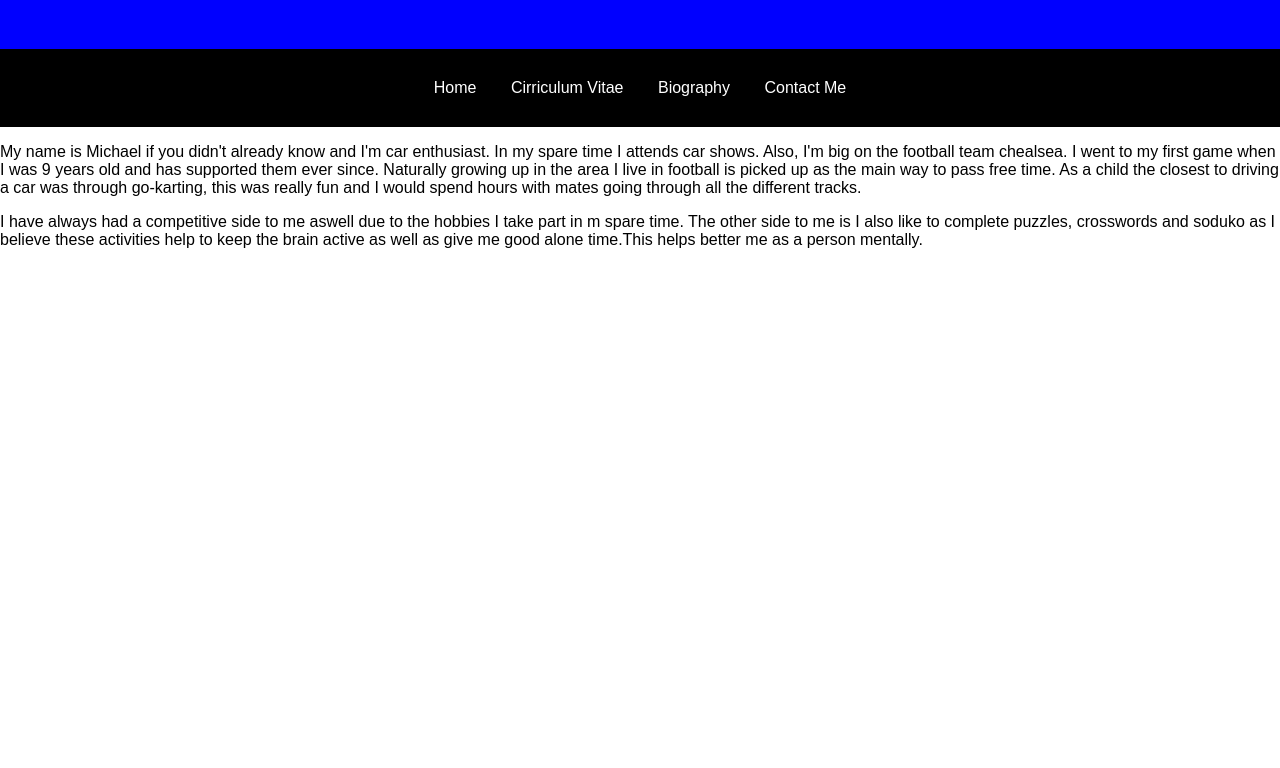
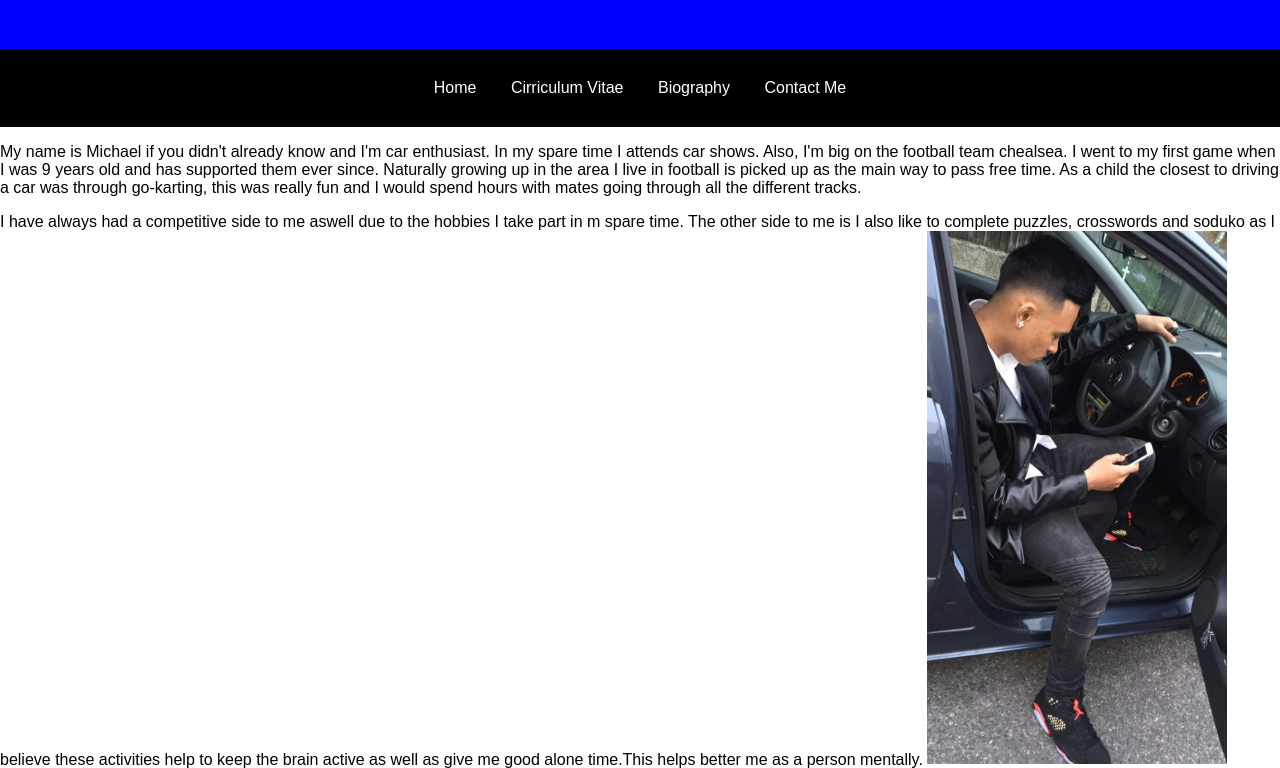
Before and after one commit to donmike98/MichaelBio, a plain HTML site: page biography.html in a window 1280 px wide. Shown: the part 91-859 px from the top of the page. Before the commit the page ends 800 px from the top, so only its background shows below. Drawn offline with Linux system fonts and the light colour scheme.

Commit message:
work work work

```diff
--- a/biography.html
+++ b/biography.html
@@ -25,5 +25,6 @@
      <p2>I have always had a competitive side to me aswell due to the hobbies I take part in m spare time. The other side to me is I also
    like to complete puzzles, crosswords and soduko as I believe these activities help to keep the brain active as well as give me good
    alone time.This helps better me as a person mentally.    </p2>
+   <img src="IMG_3341.JPG" width="300" />
   </body>
 </html>
```
